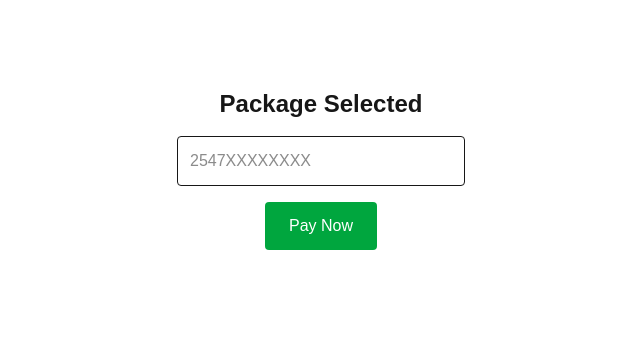
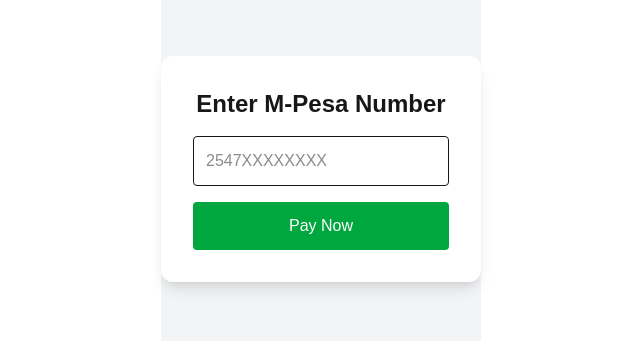
Before and after one commit to virtualassistantjoshua16-glitch/isp-demo, a Next.js app: page /checkout in a window 1280 px wide. Shown: the part 231-572 px from the top of the page, without its empty margins (319-959 px from the left). Built offline with nearby package versions, Linux system fonts and the light colour scheme.

Commit message:
add background and polish ui

```diff
--- a/app/checkout/CheckoutClient.tsx
+++ b/app/checkout/CheckoutClient.tsx
@@ -43,25 +43,28 @@
 };
 
   return (
-    <div className="flex flex-col items-center justify-center">
+  <main className="min-h-screen flex items-center justify-center bg-gray-100">
+    <div className="bg-white shadow-lg rounded-xl p-8 w-80 text-center">
       <h1 className="text-2xl font-bold mb-4">
-        Package {pkg} Selected
+        Enter M-Pesa Number
       </h1>
 
       <input
         type="text"
         placeholder="2547XXXXXXXX"
-        className="border p-3 rounded w-72"
+        className="border p-3 rounded w-full"
         value={phone}
         onChange={(e) => setPhone(e.target.value)}
       />
 
       <button
         onClick={handlePay}
-        className="mt-4 bg-green-600 text-white px-6 py-3 rounded"
+        className="mt-4 bg-green-600 text-white px-6 py-3 rounded w-full"
       >
         {loading ? "Processing..." : "Pay Now"}
       </button>
     </div>
-  );
+  </main>
+);
+
 }
--- a/app/packages/page.tsx
+++ b/app/packages/page.tsx
@@ -11,12 +11,15 @@
   const router = useRouter();
 
   return (
-    <main className="min-h-screen p-10 bg-white">
+    <main className="min-h-screen p-10 bg-gray-100">
       <h1 className="text-3xl font-bold mb-8">Choose Your Package</h1>
 
       <div className="grid gap-6">
         {packages.map((pkg) => (
-          <div key={pkg.id} className="border p-6 rounded-lg">
+          <div
+  key={pkg.id}
+  className="bg-white shadow-md hover:shadow-xl transition p-6 rounded-xl border"
+>
             <h2 className="text-xl font-semibold">{pkg.name}</h2>
             <p className="text-gray-500">KES {pkg.price}</p>
 
--- a/app/page.tsx
+++ b/app/page.tsx
@@ -2,21 +2,35 @@
 
 export default function Home() {
   return (
-    <main className="min-h-screen bg-gray-100 flex flex-col items-center justify-center px-6 text-center">
-      <h1 className="text-3xl md:text-5xl font-bold mb-4 text-gray-900">
+    <main className="relative min-h-screen flex items-center justify-center text-white">
+
+      {/* Background Image */}
+      <div
+        className="absolute inset-0 bg-cover bg-center"
+        style={{ backgroundImage: "url('/background.jpg')" }}
+      />
+
+      {/* Dark Overlay for Readability */}
+      <div className="absolute inset-0 bg-black/60" />
+
+      {/* Content */}
+      <div className="relative z-10 text-center px-6">
+        <h1 className="text-3xl md:text-5xl font-bold mb-4">
           Satellite Internet Packages
         </h1>
 
-      <p className="mb-8 text-gray-600 text-base md:text-lg">
+        <p className="text-lg md:text-xl mb-8 text-gray-200">
           Fast. Reliable. Anywhere.
         </p>
 
         <Link
           href="/packages"
-        className="bg-black text-white px-6 py-3 rounded-lg"
+          className="bg-white text-black px-6 py-3 rounded-lg font-semibold hover:bg-gray-200 transition"
         >
           View Packages
         </Link>
+      </div>
+
     </main>
   );
 }
```
Also changed, not shown: public/BG3.jpg (added), 1 other file (tests, documents, lock files or other folders). Lines whose indentation alone changed are shown as unchanged.
